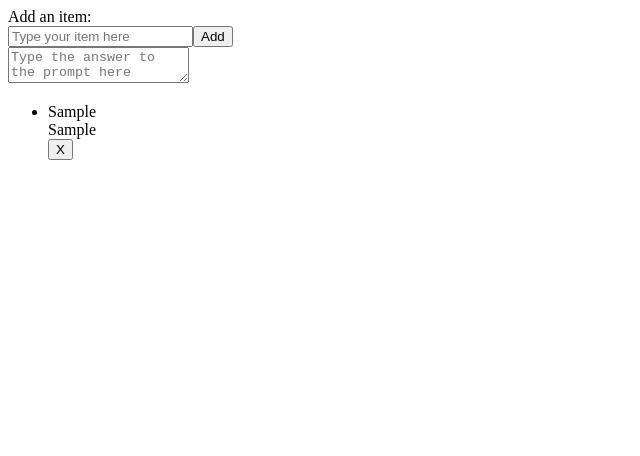
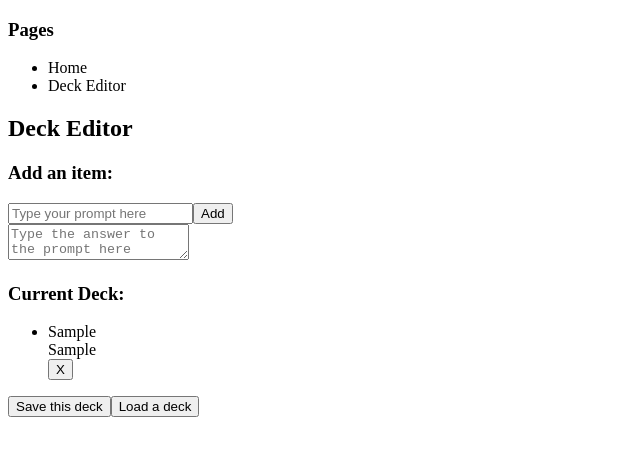
Before and after one commit to seanmizen/flash-app, a React (Create React App) app: page / in a window 1280 px wide. Both pictures are taken after typing "Sample", "Sample" into the empty fields and a click on the button "Add". Shown: the top 456 px of the page, without its empty margins (0-640 px from the left). Built offline with nearby package versions, Linux system fonts and the light colour scheme.

Commit message:
Split into multiple files. Started using Router

```diff
--- a/package.json
+++ b/package.json
@@ -8,6 +8,7 @@
     "@testing-library/user-event": "^12.8.3",
     "react": "^17.0.2",
     "react-dom": "^17.0.2",
+    "react-router-dom": "^5.2.0",
     "react-scripts": "4.0.3",
     "web-vitals": "^1.1.2"
   },
--- a/src/App.js
+++ b/src/App.js
@@ -1,139 +1,22 @@
 import React, { Component } from "react";
+import Nav from "./Nav";
+import DeckEditor from "./DeckEditor";
+import { BrowserRouter as Router, Switch, Route } from 'react-router-dom';
+//import './App.css';
 
 class App extends Component {
     constructor(props) {
         super(props);
-
-    //const initList = localStorage.getItem("storageList");
-
-    this.state = {
-      newPrompt: "",
-      newAnswer: "",
-      list: []
-    }
-  }
-
-  setLocalStorageState() {
-    localStorage.setItem("storageList", this.state.list)
-  }
-
-  updateInput(key, value) {
-    //update react state
-    this.setState({
-      [key]: value
-    });
-  }
-
-  addItem() {
-    //create item, assign unique ID
-    const newItem = {
-      id: 1 + Math.random(),
-      prompt: this.state.newPrompt,
-      answer: this.state.newAnswer
-    }
-
-    //copy current list of items
-    const list = [...this.state.list];
-
-    //add new item to list
-    list.push(newItem);
-
-    //update state with new list and reset newItem input
-    this.setState({
-      list,
-      newPrompt: "",
-      newAnswer: "",
-    })
-    //this.setLocalStorageState();
-  }
-
-  deleteItem(id) {
-    //copy current list of items
-    const list = [...this.state.list];
-
-    //filter out item being deleted
-    const updatedList = list.filter(item => item.id !== id); //ooh, triple equals
-
-    this.setState({ list: updatedList });
-    //this.setLocalStorageState();
     }
 
     render() {
         return (
             <div className="App">
-        <header className="App-header">
-          <div>
-            Add an item:
-            <br />
-
-            <input
-              type="text"
-              tabindex="1"
-              placeholder="Type your item here"
-              value={this.state.newPrompt}
-              onChange={e => this.updateInput("newPrompt", e.target.value)}
-            />
-            <button
-              tabindex="3"
-              onClick={() => this.addItem()}
-            >
-              Add
-            </button>
-            <br />
-            <textarea
-              type="text"
-              tabindex="2"
-              placeholder="Type the answer to the prompt here"
-              value={this.state.newAnswer}
-              onChange={e => this.updateInput("newAnswer", e.target.value)}
-            />
-
-            {/* <ul>
-              {this.state.list.map(item => {
-                return (
-                  <li key={item.id}>
-                    <div className="item-prompt">{item.prompt}</div>
-                    <div className="item-answer">{item.answer}</div>
-                    <button
-                      onClick={() => this.deleteItem(item.id)}
-                    >X</button>
-                  </li>
-                )
-              })}
-            </ul> */}
-
-            <ItemList
-              list={this.state.list}
-              onDeleted={id => this.deleteItem(id)}
-            />
-
-          </div>
-        </header>
+                <Nav />
+                <h1>Main App screen</h1>
             </div>
         );
     }
 };
 
-class ItemList extends React.Component {
-  constructor(props) {
-    super(props);
-  }
-
-  render() {
-    return <ul>
-      {this.props.list.map(item => {
-        return (
-          <li key={item.id}>
-            <div className="item-prompt">{item.prompt}</div>
-            <div className="item-answer">{item.answer}</div>
-            <button
-              onClick={() => this.props.onDeleted(item.id)}
-            >X</button>
-          </li>
-        )
-      })}
-    </ul>
-  }
-}
-
 export default App;
--- /dev/null
+++ b/src/DeckEditor.js
@@ -0,0 +1,149 @@
+import React, { Component } from "react";
+import Nav from "./Nav";
+//import './App.css';
+import { BrowserRouter as Router, Switch, Route } from 'react-router-dom';
+
+class DeckEditor extends Component {
+  constructor(props) {
+    super(props);
+
+    //const initList = localStorage.getItem("storageList");
+
+    this.state = {
+      newPrompt: "",
+      newAnswer: "",
+      list: []
+    }
+  }
+
+  setLocalStorageState() {
+    localStorage.setItem("storageList", this.state.list)
+  }
+
+  updateInput(key, value) {
+    //update react state
+    this.setState({
+      [key]: value
+    });
+  }
+
+  addItem() {
+    //create item, assign unique ID
+    const newItem = {
+      id: 1 + Math.random(),
+      prompt: this.state.newPrompt,
+      answer: this.state.newAnswer
+    }
+
+    //copy current list of items
+    const list = [...this.state.list];
+
+    //add new item to list
+    list.push(newItem);
+
+    //update state with new list and reset newItem input
+    this.setState({
+      list,
+      newPrompt: "",
+      newAnswer: "",
+    })
+    //this.setLocalStorageState();
+  }
+
+  deleteItem(id) {
+    //copy current list of items
+    const list = [...this.state.list];
+
+    //filter out item being deleted
+    const updatedList = list.filter(item => item.id !== id); //ooh, triple equals
+
+    this.setState({ list: updatedList });
+    //this.setLocalStorageState();
+  }
+
+  render() {
+    return (
+      <root>
+        <Nav />
+        <div className="deck-editor">
+          <h2>Deck Editor</h2>
+          <div className="deck-editor-edit-area">
+            <h3>Add an item:</h3>
+            <input
+              type="text"
+              tabindex="1"
+              placeholder="Type your prompt here"
+              value={this.state.newPrompt}
+              onChange={e => this.updateInput("newPrompt", e.target.value)}
+            />
+            <button
+              tabindex="3"
+              onClick={() => this.addItem()}
+            >
+              Add
+            </button>
+            <br />
+            <textarea
+              type="text"
+              tabindex="2"
+              placeholder="Type the answer to the prompt here"
+              value={this.state.newAnswer}
+              onChange={e => this.updateInput("newAnswer", e.target.value)}
+            />
+
+            {/* <ul>
+              {this.state.list.map(item => {
+                return (
+                  <li key={item.id}>
+                    <div className="item-prompt">{item.prompt}</div>
+                    <div className="item-answer">{item.answer}</div>
+                    <button
+                      onClick={() => this.deleteItem(item.id)}
+                    >X</button>
+                  </li>
+                )
+              })}
+            </ul> */}
+
+          </div>
+          <div className="deck-editor-item-list">
+            <h3>Current Deck:</h3>
+            <ItemList
+              list={this.state.list}
+              onDeleted={id => this.deleteItem(id)}
+            />
+          </div>
+          <div className="deck-editor-save-area">
+            <button>Save this deck</button>
+            <button>Load a deck</button>
+          </div>
+
+        </div>
+      </root>
+    );
+  }
+};
+
+class ItemList extends React.Component {
+  constructor(props) {
+    super(props);
+  }
+
+  render() {
+    return <ul>
+      {this.props.list.map(item => {
+        return (
+          <li key={item.id}>
+            <div className="item-prompt">{item.prompt}</div>
+            <div className="item-answer">{item.answer}</div>
+            <button
+              onClick={() => this.props.onDeleted(item.id)}
+            >X</button>
+          </li>
+        )
+      })}
+    </ul>
+  }
+}
+
+export default DeckEditor;
--- /dev/null
+++ b/src/Nav.js
@@ -0,0 +1,23 @@
+import React, { Component } from "react";
+//import './App.css';
+import { BrowserRouter as Router, Switch, Route } from 'react-router-dom';
+
+class Nav extends Component {
+    constructor(props) {
+        super(props);
+    }
+
+    render() {
+        return (
+            <nav className="nav">
+                <h3>Pages</h3>
+                <ul>
+                    <li>Home</li>
+                    <li>Deck Editor</li>
+                </ul>
+            </nav>
+        );
+    }
+};
+
+export default Nav;
--- a/src/index.js
+++ b/src/index.js
@@ -1,10 +1,12 @@
 import React from 'react';
 import ReactDOM from 'react-dom';
+import DeckEditor from './DeckEditor';
 import App from './App';
+//import './App.css';
 
 ReactDOM.render(
   <React.StrictMode>
-    <App />
+    <DeckEditor />
   </React.StrictMode>,
   document.getElementById('root')
 );
```
Also changed, not shown: 1 other file (tests, documents, lock files or other folders). Lines whose indentation alone changed are shown as unchanged.
